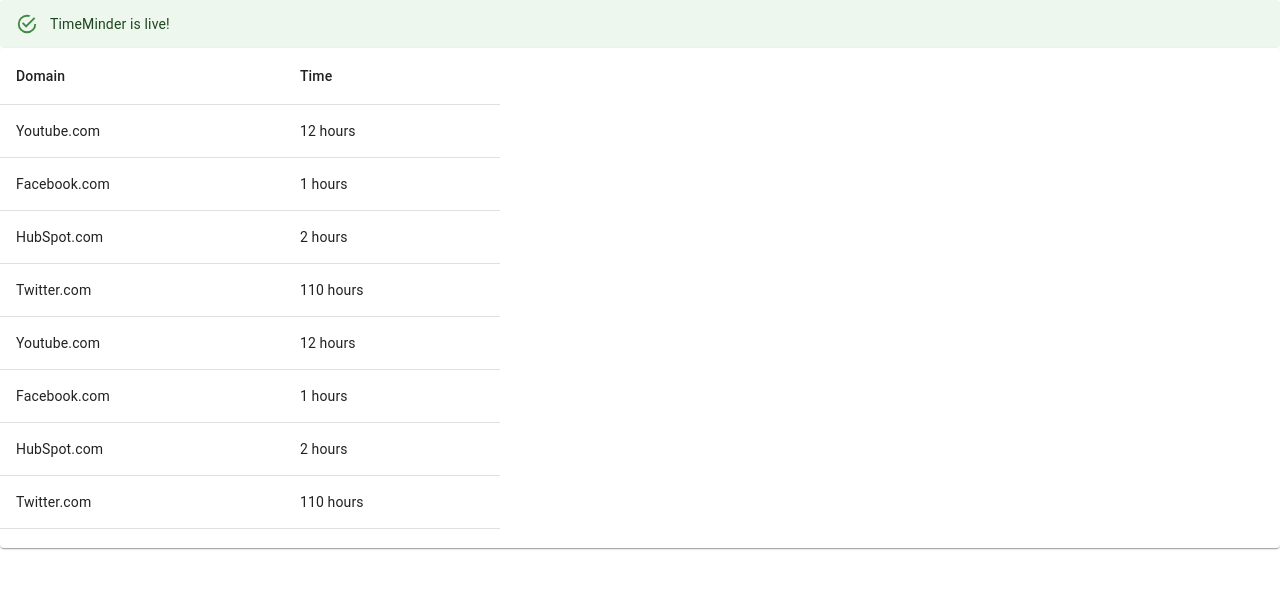
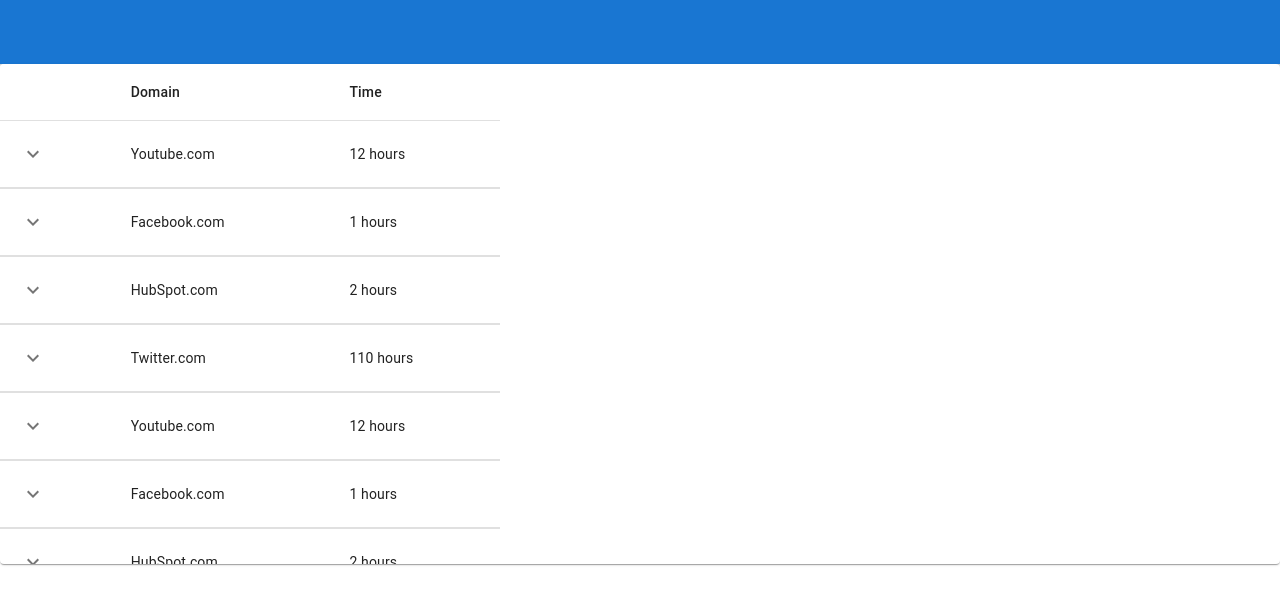
Before and after one commit to cbwilliford/timeMinder, a React (Create React App) app: page / in a window 1280 px wide. Shown: the top 604 px of the page. Built offline with nearby package versions, Linux system fonts and the light colour scheme.

Commit message:
add header

```diff
--- a/package.json
+++ b/package.json
@@ -6,6 +6,7 @@
     "@craco/craco": "^7.0.0",
     "@emotion/react": "^11.10.5",
     "@emotion/styled": "^11.10.5",
+    "@mui/icons-material": "^5.11.0",
     "@mui/material": "^5.11.3",
     "@testing-library/jest-dom": "^5.16.5",
     "@testing-library/react": "^13.4.0",
--- a/src/App.tsx
+++ b/src/App.tsx
@@ -1,15 +1,13 @@
 import React from 'react';
-import Alert from '@mui/material/Alert';
-import BasicTable from './components/Table';
+import TimeTable from './components/Table';
+import Header from './components/Header';
 
 function App() {
   return (
     <div className="App">
-      <header>
-        <Alert severity="success">TimeMinder is live!</Alert>
-      </header>
+      <Header></Header>
       <body>
-        <BasicTable/>
+        <TimeTable/>
       </body>
     </div>
   );
--- /dev/null
+++ b/src/components/ExpandableRow.js
@@ -0,0 +1,73 @@
+import * as React from 'react';
+import PropTypes from 'prop-types';
+import Box from '@mui/material/Box';
+import Collapse from '@mui/material/Collapse';
+import IconButton from '@mui/material/IconButton';
+import Table from '@mui/material/Table';
+import TableBody from '@mui/material/TableBody';
+import TableCell from '@mui/material/TableCell';
+import TableRow from '@mui/material/TableRow';
+import Typography from '@mui/material/Typography';
+import KeyboardArrowDownIcon from '@mui/icons-material/KeyboardArrowDown';
+import KeyboardArrowUpIcon from '@mui/icons-material/KeyboardArrowUp';
+
+export default function ExpandableRow(props) {
+  const { row } = props;
+  const [open, setOpen] = React.useState(false);
+
+  return (
+    <React.Fragment>
+      <TableRow sx={{ '& > *': { borderBottom: 'unset' } }}>
+        <TableCell>
+          <IconButton
+            aria-label="expand row"
+            size="small"
+            onClick={() => setOpen(!open)}
+          >
+            {open ? <KeyboardArrowUpIcon /> : <KeyboardArrowDownIcon />}
+          </IconButton>
+        </TableCell>
+        <TableCell component="th" scope="row">
+          {row.domain}
+        </TableCell>
+        <TableCell>{row.time}</TableCell>
+      </TableRow>
+      <TableRow>
+        <TableCell style={{ paddingBottom: 0, paddingTop: 0 }} colSpan={6}>
+          <Collapse in={open} timeout="auto" unmountOnExit>
+            <Box sx={{ margin: 1 }}>
+              <Typography variant="h6" gutterBottom component="div">
+                Pages
+              </Typography>
+              <Table size="small" aria-label="pages">
+                <TableBody>
+                  {row.pages.map((page) => (
+                    <TableRow key={page.url}>
+                      <TableCell component="th" scope="row">
+                        {page.url}
+                      </TableCell>
+                      <TableCell>{page.time}</TableCell>
+                    </TableRow>
+                  ))}
+                </TableBody>
+              </Table>
+            </Box>
+          </Collapse>
+        </TableCell>
+      </TableRow>
+    </React.Fragment>
+  );
+}
+
+ExpandableRow.propTypes = {
+  row: PropTypes.shape({
+    pages: PropTypes.arrayOf(
+      PropTypes.shape({
+        url: PropTypes.string.isRequired,
+        time: PropTypes.string.isRequired,
+      }),
+    ).isRequired,
+    domain: PropTypes.string.isRequired,
+    time: PropTypes.string.isRequired,
+  }).isRequired,
+};
--- /dev/null
+++ b/src/components/Header.tsx
@@ -0,0 +1,34 @@
+import * as React from 'react';
+import AppBar from '@mui/material/AppBar';
+import Toolbar from '@mui/material/Toolbar';
+import Typography from '@mui/material/Typography';
+import Container from '@mui/material/Container';
+import HourglassFullIcon from '@mui/icons-material/HourglassFull';
+
+
+export default function ResponsiveAppBar() {
+  return (
+    <AppBar position="static">
+      <Container maxWidth="xl">
+        <Toolbar disableGutters sx={{justifyContent: 'center'}}>
+          <HourglassFullIcon sx={{ display: { xs: 'flex', md: 'none' }, mr: 1 }} />
+          <Typography
+            variant="h6"
+            noWrap
+            sx={{
+              mr: 2,
+              display: { xs: 'flex', md: 'none' },
+              fontFamily: 'monospace',
+              fontWeight: 700,
+              letterSpacing: '.3rem',
+              color: 'inherit',
+              textDecoration: 'none',
+            }}
+          >
+            TimeFinder
+          </Typography>
+        </Toolbar>
+      </Container>
+    </AppBar>
+  );
+}
--- a/src/components/Table.js
+++ b/src/components/Table.js
@@ -1,4 +1,3 @@
-import * as React from 'react';
 import Table from '@mui/material/Table';
 import TableBody from '@mui/material/TableBody';
 import TableCell from '@mui/material/TableCell';
@@ -6,9 +5,20 @@
 import TableHead from '@mui/material/TableHead';
 import TableRow from '@mui/material/TableRow';
 import Paper from '@mui/material/Paper';
+import ExpandableRow from './ExpandableRow';
 
 function createData(domain, time) {
-  return { domain, time };
+  return { domain, time, pages: [
+      {
+        url: 'https://mui.com/material-ui/material-icons/',
+        time: '12 minutes',
+      },
+      {
+        url: 'https://www.youtube.com/watch?v=o1chMISeTC0',
+        time: '1 minute',
+      },
+    ]
+  };
 }
 
 const rows = [
@@ -38,33 +48,27 @@
   createData('Twitter.com', '110 hours'),
 ];
 
-export default function BasicTable() {
+export default function TimeTable() {
   return (
     <Paper sx={{ width: '100%', overflow: 'hidden' }}>
       <TableContainer sx={{ maxHeight: 500 }}>
         <Table stickyHeader sx={{ maxWidth: 500, minWidth: 350}} aria-label="simple table">
           <TableHead>
             <TableRow>
+              <TableCell align="left"></TableCell>
               <TableCell align="left">Domain</TableCell>
               <TableCell align="left">Time</TableCell>
             </TableRow>
           </TableHead>
           <TableBody>
             {rows.map((row) => (
-              <TableRow
-                key={row.domain}
-                sx={{ '&:last-child td, &:last-child th': { border: 0 } }}
-              >
-                <TableCell component="th" scope="row" align="left">
-                  {row.domain}
-                </TableCell>
-                <TableCell align="left">{row.time}</TableCell>
-              </TableRow>
+              <ExpandableRow key={row.domain} row={row} />
             ))}
               <TableRow
                 sx={{ '&:last-child td, &:last-child th': { border: 0 } }}
               >
-                <TableCell component="th" scope="row" align="left">Total:</TableCell>
+                <TableCell></TableCell>
+                <TableCell component="th" scope="row" align="right">Total:</TableCell>
                 <TableCell align="left">8 Hours</TableCell>
               </TableRow>
           </TableBody>
```
Also changed, not shown: 1 other file (tests, documents, lock files or other folders).
